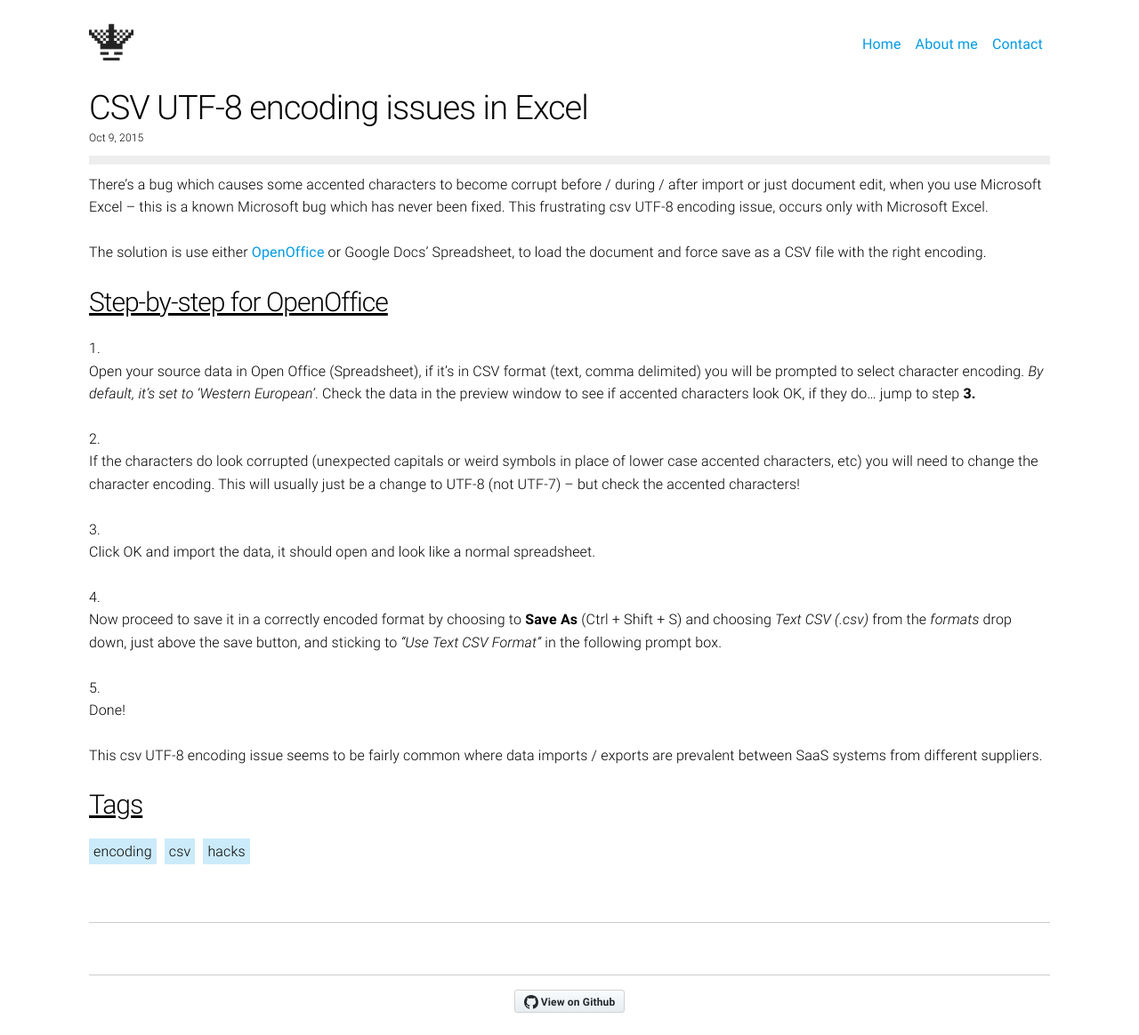
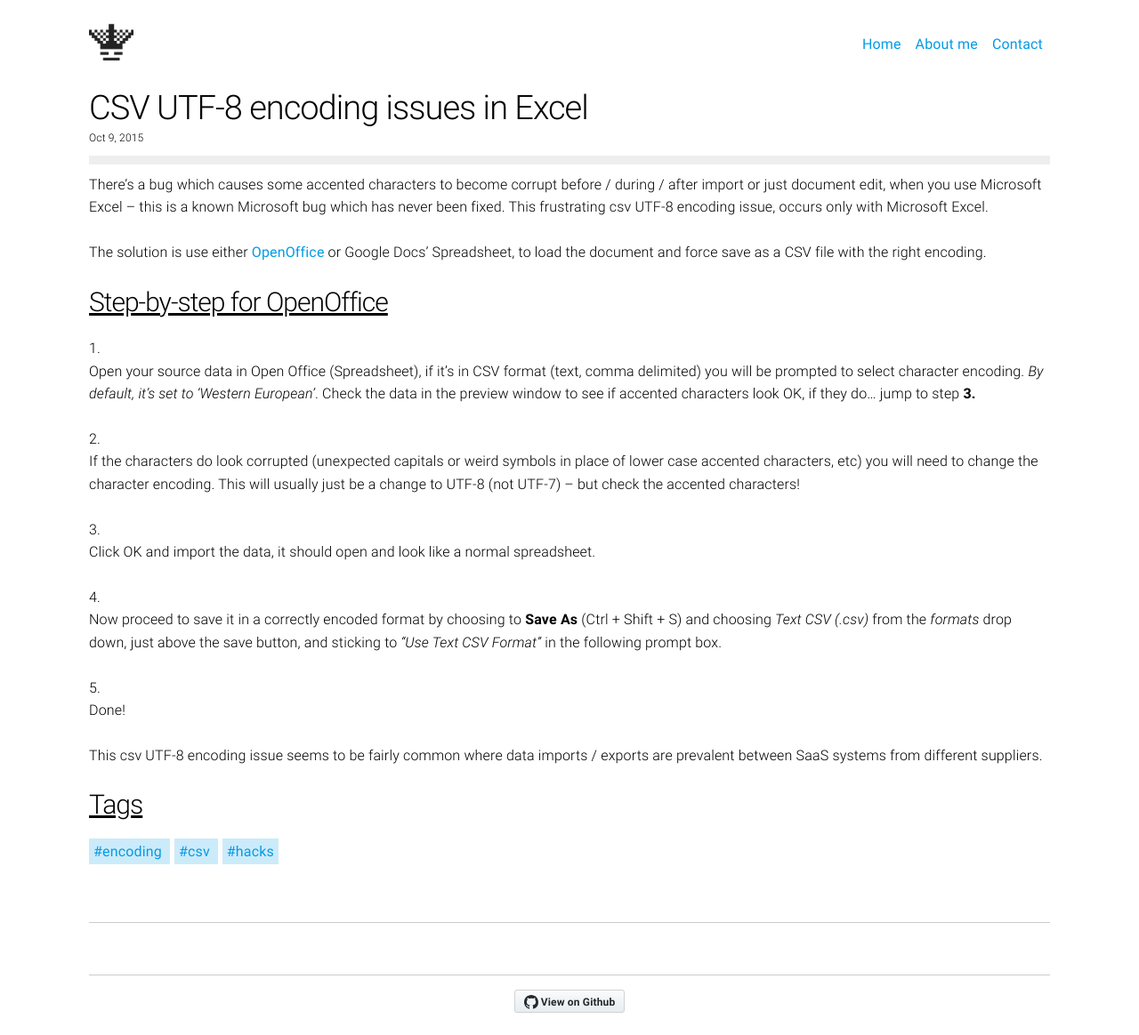
Before and after one commit to w0rldart/w0rldart.com, a Jekyll site: the page built from _posts/2015-10-09-excel-utf8-encoding-issue.md, in a window 1280 px wide. Shown: the whole page at 89% size. Built offline with Jekyll 4.4.1, drawn with Linux system fonts in a browser that asks for light colours; comment, search, counter and statistics services are not loaded.

Commit message:
Update post.html layout

```diff
--- a/_layouts/post.html
+++ b/_layouts/post.html
@@ -1,11 +1,7 @@
-<!doctype html>
-<html class="no-js" lang="{{ page.lang | default: site.lang | default: en }}">
-{% include html-head.html %}
+---
+layout: default
+---
 
-<body>
-    {% include header.html %}
-
-    <section class="container">
 <article class="column post">
     {% unless page.title_hidden %}
     <section class="title">
@@ -26,7 +22,9 @@
 
         <ul>
         {% for tag in page.tags %}
-                    <li>{{ tag }}</li>
+            <li>
+                <a href="/tags/{{tag}}">#{{ tag }}</a>{% unless forloop.last %} {% endunless %}
+            </li>
         {% endfor %}
         </ul>
     </section>
@@ -47,10 +45,3 @@
         </noscript>
     </section>
 </article>
-    </section>
-
-    {% include footer.html %}
-    {% include bottom_scripts.html %}
-</body>
-
-</html>
```
Lines whose indentation alone changed are shown as unchanged.
